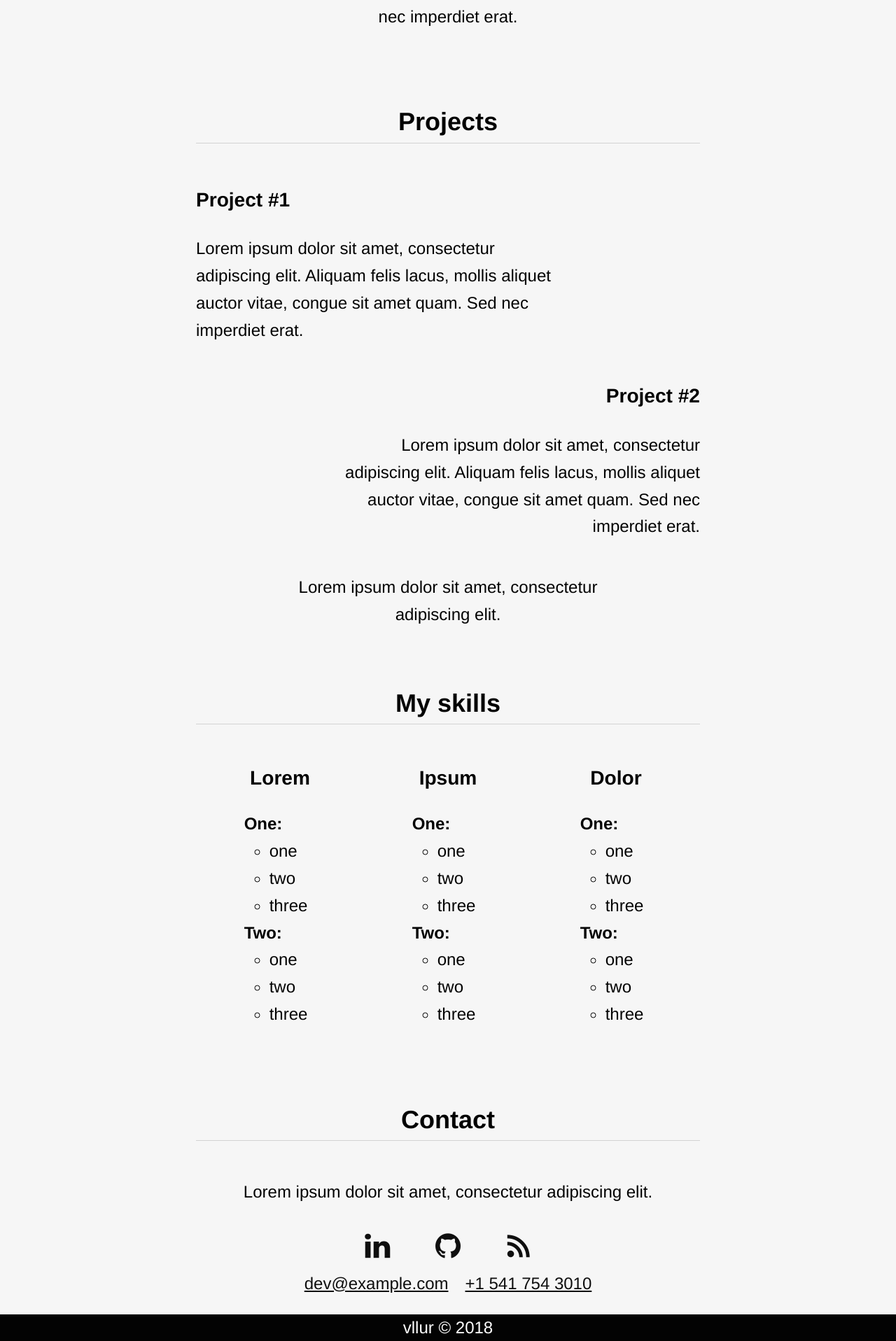
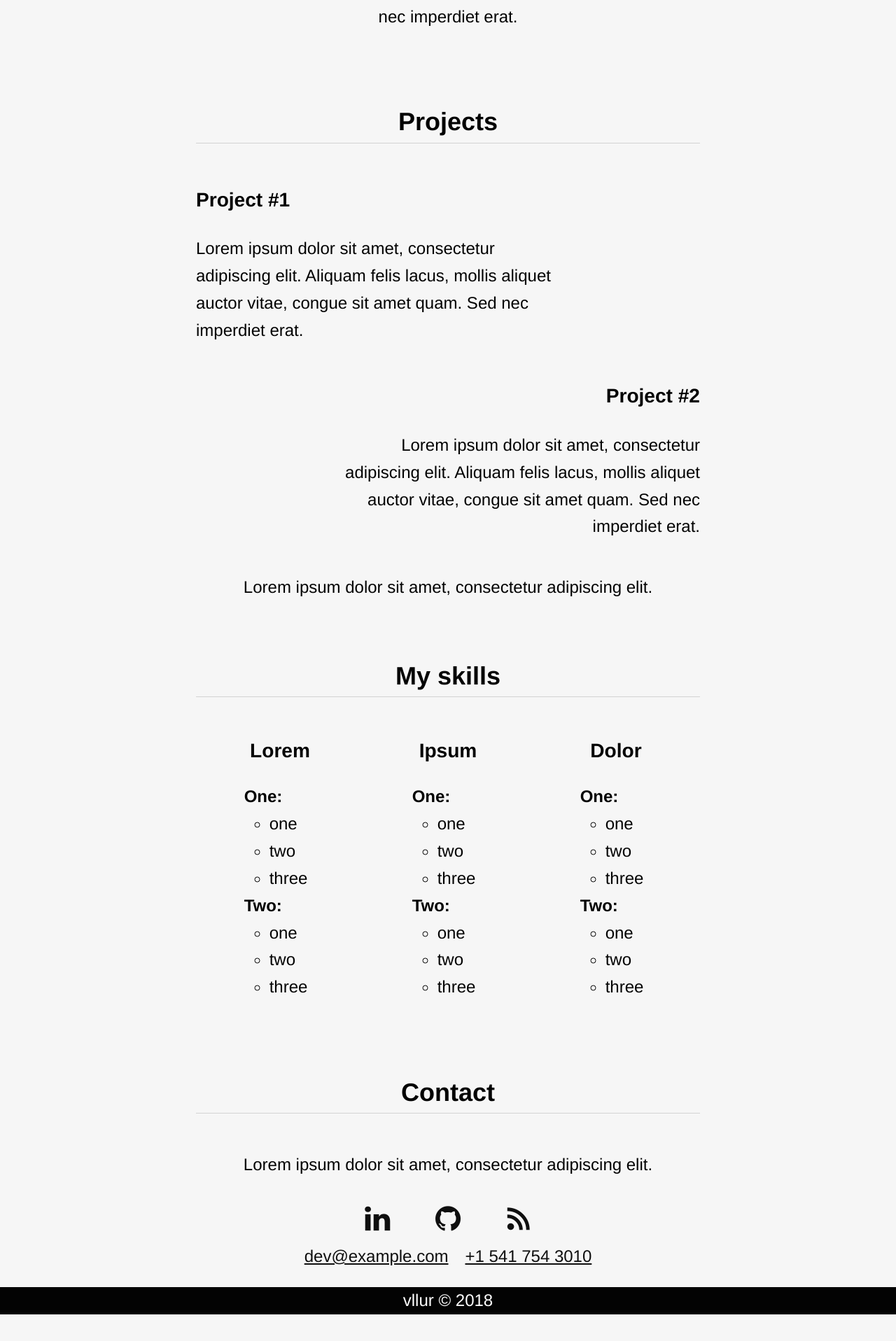
Before and after one commit to vllur/showcase, a Jekyll site: the page built from index.html, in a window 1280 px wide. Shown: the part 1240-3156 px from the top of the page at 70% size. Built offline with Jekyll 4.4.1, drawn with Linux system fonts in a browser that asks for light colours; the list of posts is cut into pages by our own code; after the commit the page ends 3118 px from its top, so only the background shows below that.

Commit message:
Improved html structure

```diff
--- a/_sass/content.scss
+++ b/_sass/content.scss
@@ -73,11 +73,11 @@ article a:active
 	align-self: end;
 }
 
-#projects > section:last-child
+#projects > p
 {
 	text-align: center;
 	align-self: center;
-	margin-top: 1em;
+	margin: 1em 0 0 0;
 }
 
 #skills > .column-wrapper
--- a/index.html
+++ b/index.html
@@ -4,7 +4,7 @@ layout: default
 
 <article id="about">
     <h2>About me</h2>
-    <img src="{{ "/assets/avatar.png" | prepend: site.baseurl }}">
+    <img src="{{ "/assets/avatar.png" | prepend: site.baseurl }}" alt="avatar">
     <p> Lorem ipsum dolor sit amet, consectetur adipiscing elit. Aliquam felis lacus, mollis aliquet auctor vitae, congue sit amet quam. Sed nec imperdiet erat. </p>
 </article>
 
@@ -18,9 +18,9 @@ layout: default
             <h3> Project #2 </h3>
             <p> Lorem ipsum dolor sit amet, consectetur adipiscing elit. Aliquam felis lacus, mollis aliquet auctor vitae, congue sit amet quam. Sed nec imperdiet erat. </p>
         </section>
-        <section>
+        <p>
             Lorem ipsum dolor sit amet, consectetur adipiscing elit.
-        </section>
+        </p>
 </article>
 
 <article id="skills">
```
